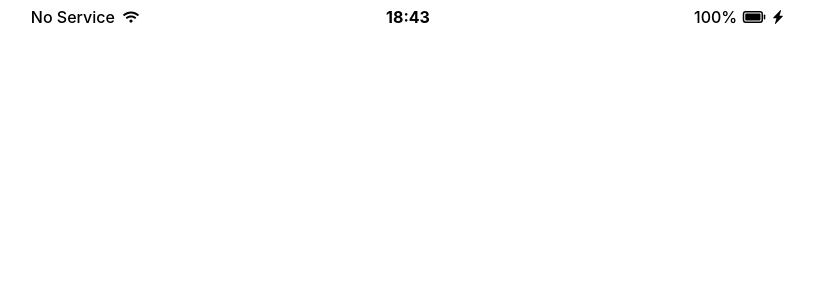
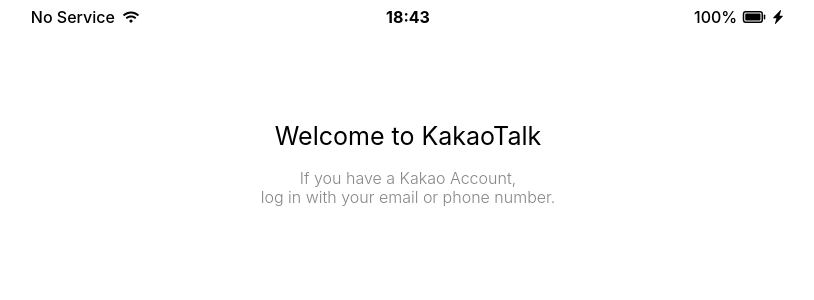
Before and after one commit to jiin9999/dive_test, a React (Create React App) app: page / in a window 1280 px wide. Shown: the top 300 px of the page, without its empty margins (232-1046 px from the left). Built offline with nearby package versions, Linux system fonts and the light colour scheme; a web font is replaced by a local one.

Commit message:
Style: Login 페이지 Welcome 완성

```diff
--- /dev/null
+++ b/src/Components/Login/WelcomeLogin.jsx
@@ -0,0 +1,35 @@
+import styled from "styled-components";
+
+const WelcomeLogin = () => {
+  return (
+    <WelcomeContainer>
+      <h1>Welcome to KakaoTalk</h1>
+      <p>
+        If you have a Kakao Account, <br />
+        log in with your email or phone number.
+      </p>
+    </WelcomeContainer>
+  );
+};
+
+const WelcomeContainer = styled.div`
+  display: flex;
+  flex-direction: column;
+  align-items: center;
+  margin: 90px 0;
+
+  h1 {
+    font-size: 25px;
+    font-weight: 400;
+    margin-bottom: 20px;
+  }
+
+  p {
+    color: #868686;
+    font-weight: 300;
+    text-align: center;
+    line-height: 1.2em;
+  }
+`;
+
+export default WelcomeLogin;
--- a/src/Pages/Login.jsx
+++ b/src/Pages/Login.jsx
@@ -1,5 +1,11 @@
+import WelcomeLogin from "../Components/Login/WelcomeLogin";
+
 const Login = () => {
-  return <div className="page-container"></div>;
+  return (
+    <div className="page-container">
+      <WelcomeLogin />
+    </div>
+  );
 };
 
 export default Login;
```
